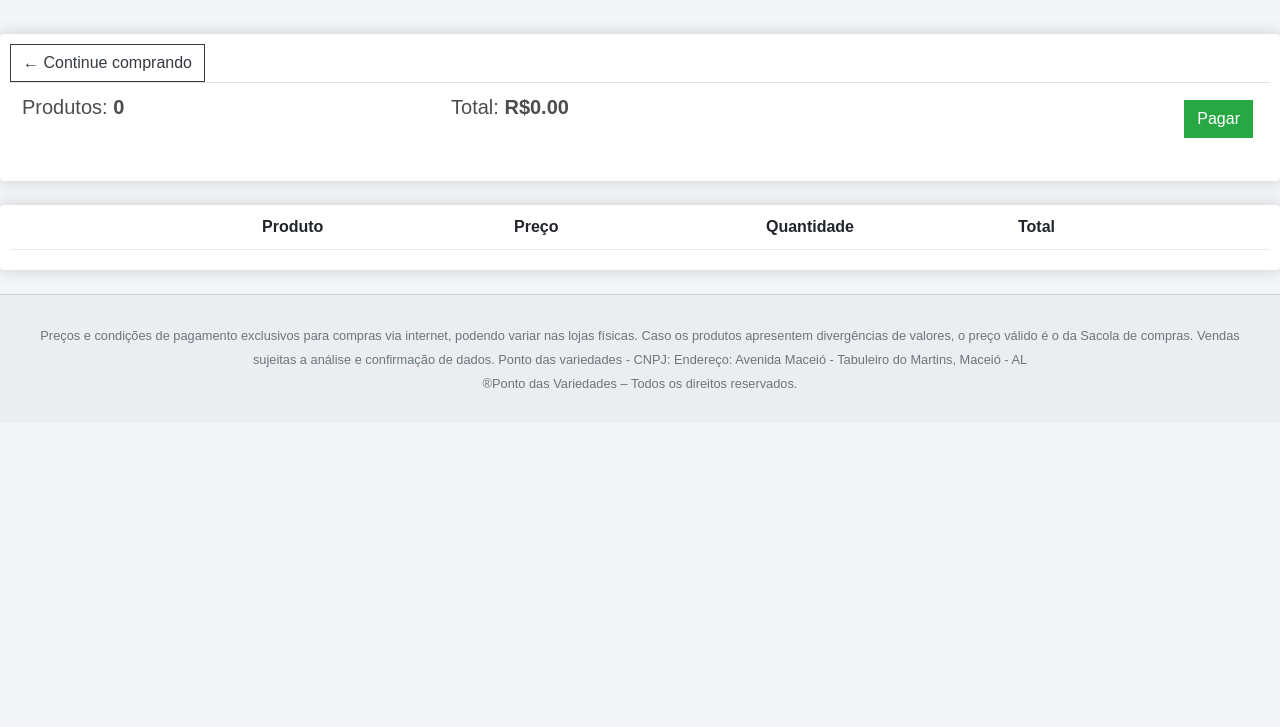
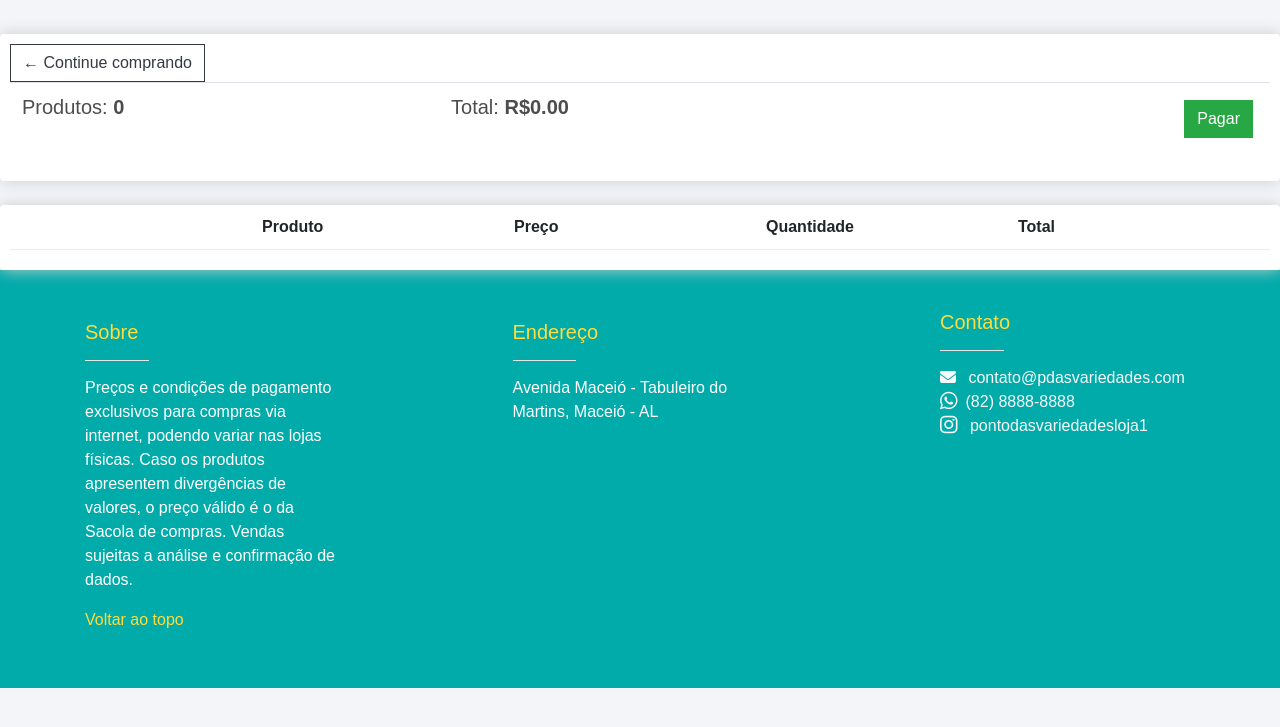
Before and after one commit to lucasuchoa98/pontodasvariedades, a Django app: page /cart/ in a window 1280 px wide. Shown: the part 48-775 px from the top of the page. Run offline with Django 3.2, Linux system fonts and the light colour scheme; lists and menus that the app fills with data are empty; some libraries are stand-ins or nearby versions.

Commit message:
Add files via upload
footer

```diff
--- a/store/templates/store/footer.html
+++ b/store/templates/store/footer.html
@@ -1,23 +1,44 @@
-<footer class="card-footer text-center font-small mt-4 wow fadeIn ">
 
-    <!--Copyright-->
-    <div class="footer-copyright py-3">
-      <small class="text-muted">
+  <!-- Footer -->
+<footer class="text-light" style="background: #01abaa;
+padding: 40px; color: #f8f9fa">
+  <div class="container">
+      <div class="row">
+          <div class="col-md-3 col-lg-4 col-xl-3">
+              <h5 style="color: #fedc3d;">Sobre</h5>
+              <hr class="bg-white mb-2 mt-0 d-inline-block mx-auto w-25">
+              <p class="mb-0" style="color:white">
+                Preços e condições de pagamento exclusivos para compras via internet, podendo variar nas lojas físicas. Caso os produtos apresentem divergências de valores, o preço válido é o da Sacola de compras. Vendas sujeitas a análise e confirmação de dados.
+          </div>
 
-        Preços e condições de pagamento exclusivos para compras via internet, podendo variar nas lojas físicas.
-        Caso os produtos apresentem divergências de valores, o preço válido é o da Sacola de compras.
-        Vendas sujeitas a análise e confirmação de dados.
-      </small>
-      <small class="text-muted">
-        Ponto das variedades - CNPJ:
-      </small>
-      <small class="text-muted">
-        Endereço: Avenida Maceió - Tabuleiro do Martins, Maceió - AL<br>
-      </small>
+          <div class="col-md-3 col-lg-4 col-xl-3 mx-auto">
+              <h5 style="color: #fedc3d;">Endereço</h5>
+              <hr class="bg-white mb-2 mt-0 d-inline-block mx-auto w-25">
+              <ul class="list-unstyled">
+                <p class="mb-0" style="color:white">
+                Avenida Maceió - Tabuleiro do Martins, Maceió - AL
+                </p>
+              </ul>
+          </div>
 
-        <a href="{% url 'store:store' %}"><small class="text-muted" target="_blank"">
-          ®Ponto das Variedades – Todos os direitos reservados. </small></a>
-    </div>
-    <!--/.Copyright-->
 
-  </footer>
+
+          <div class="col-md-4 col-lg-3 col-xl-3">
+              <a href="{% url 'store:contato'%}"><h5 style="color: #fedc3d;">Contato</h5></a>
+              <hr class="bg-white mb-2 mt-0 d-inline-block mx-auto w-25">
+              <ul class="list-unstyled">
+                  <li><i class="fa fa-envelope mr-2"></i> contato@pdasvariedades.com</li>
+                  <li><a class="whatsapp-ic" role="button"><i class="fab fa-lg fa-whatsapp mr-2"></i>(82) 8888-8888</a></li>
+                  <li></li><a class="ins-ic mr-3" role="button"><i class="fab fa-lg fa-instagram mr-2"></i> pontodasvariedadesloja1
+
+                  </a></li>
+              </ul>
+          </div>
+          <div class="col-12 copyright mt-3">
+              <p class="float-left">
+                  <a href="#" style="color:#fedc3d">Voltar ao topo</a>
+              </p>
+          </div>
+      </div>
+  </div>
+</footer>
```
